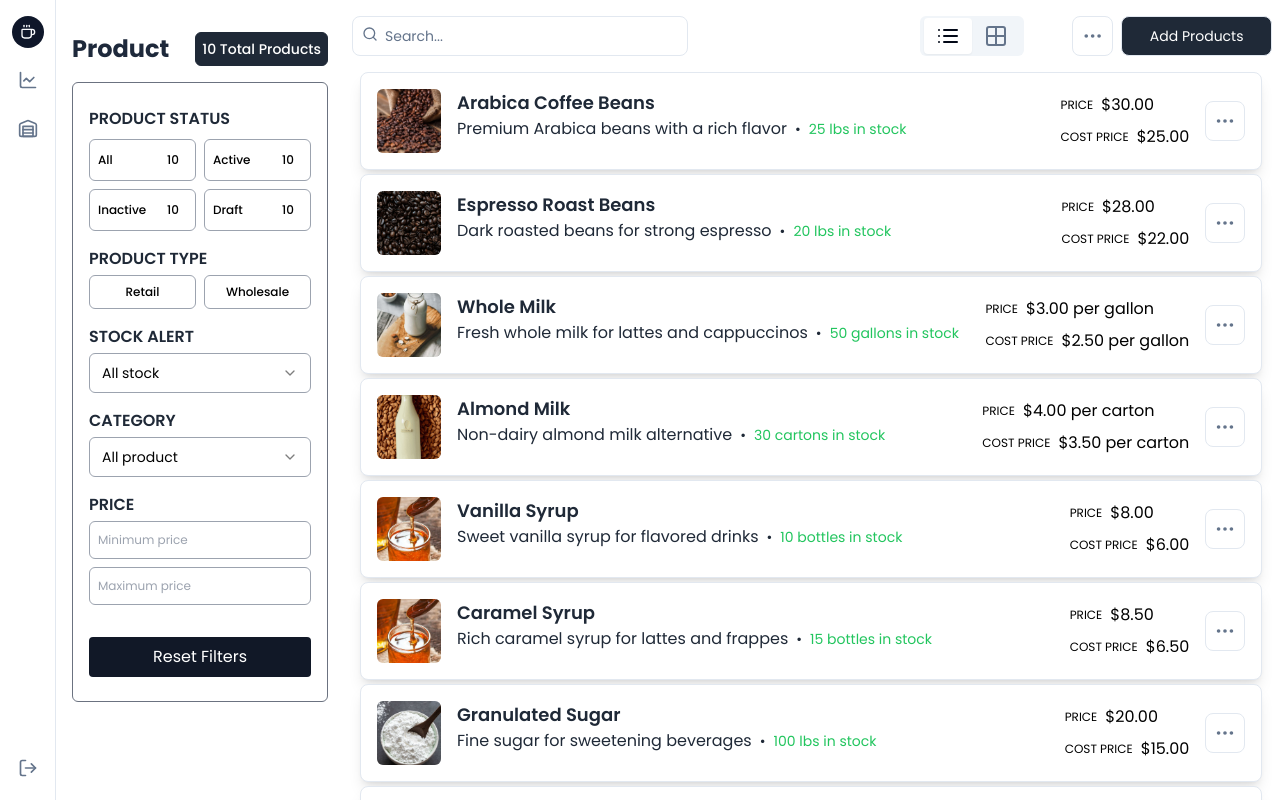
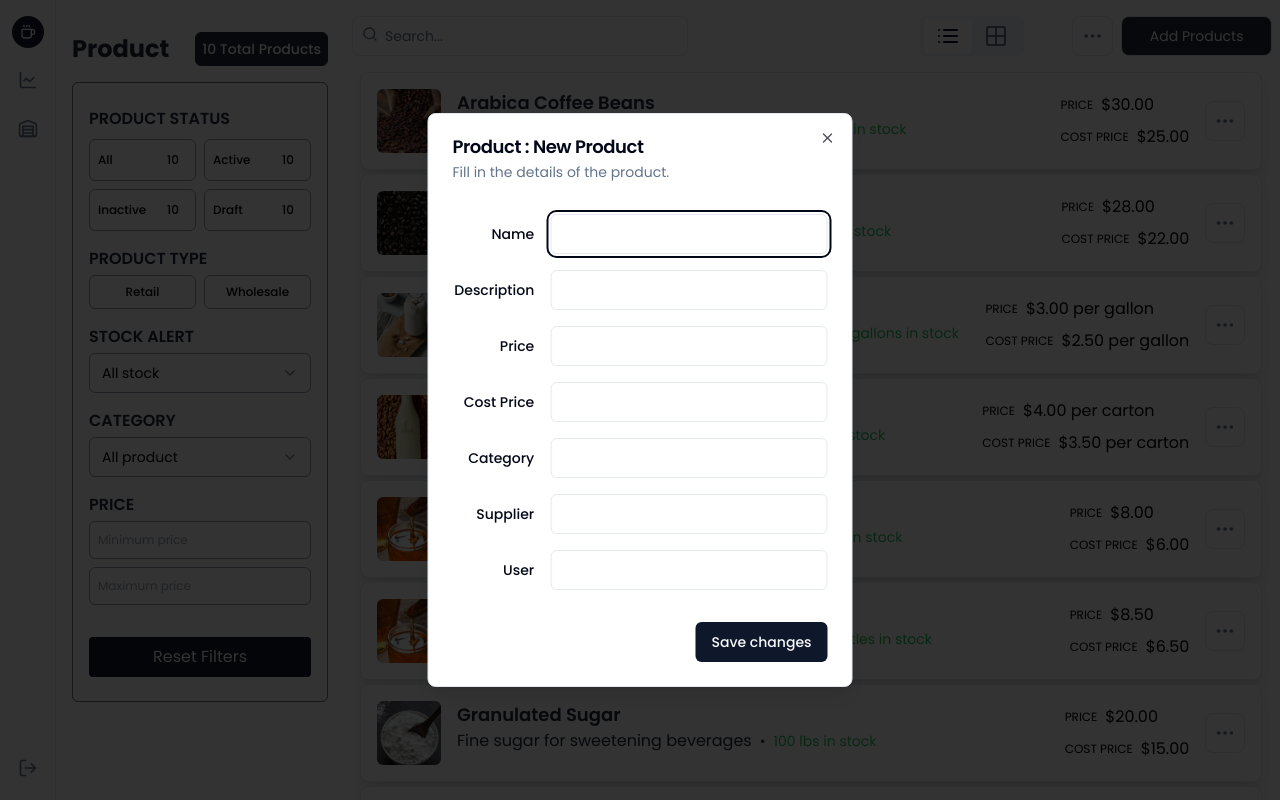
Before and after one commit to AdrianGallano/sir-wag-po, a React (Vite) app in the folder hola-cafe-management-system/: page /inventory in a window 1280 px wide. Both pictures are taken after a click on the button "Add Products". Shown: the top 800 px of the page. Built offline with nearby package versions, Linux system fonts and the light colour scheme.

Commit message:
Add create products

```diff
--- a/hola-cafe-management-system/src/components/inventory/inventory-header/header-crud.tsx
+++ b/hola-cafe-management-system/src/components/inventory/inventory-header/header-crud.tsx
@@ -1,14 +1,28 @@
-import { Ellipsis } from 'lucide-react'
+import React from 'react';
+import { Ellipsis } from 'lucide-react';
+import { Product } from '../models/products-interface';
 
-const HeaderCrud = () => {
+interface HeaderCrudProps {
+  onOpenPopup: (popup: 'open' | 'close', product: Product) => void;
+}
+
+const HeaderCrud = ({ onOpenPopup }: HeaderCrudProps) => {
+  const handleAddProduct = () => {
+    onOpenPopup('open', {} as Product);
+  };
+
   return (
     <div className='ml-8 flex flex-row space-x-2'>
-        <div className='flex flex-row w-full rounded-lg bg-background md:w-[20px] lg:w-[200px] space-x-2'>
-            <button className='border hover:bg-gray-100 hover:border-gray-100 rounded-lg bg-background p-2 h-[40px] w-[25%]'><Ellipsis className="h-full w-full text-muted-foreground" /></button>
-            <button className='border hover:bg-gray-900 hover:border-gray-100 rounded-lg bg-gray-800 text-white p-2 h-[40px] w-full text-sm  text-muted-foreground'>Add Products</button>
-        </div>
+      <div className='flex flex-row w-full rounded-lg bg-background md:w-[20px] lg:w-[200px] space-x-2'>
+        <button className='border hover:bg-gray-100 hover:border-gray-100 rounded-lg bg-background p-2 h-[40px] w-[25%]'>
+          <Ellipsis className="h-full w-full text-muted-foreground" />
+        </button>
+        <button onClick={handleAddProduct} className='border hover:bg-gray-900 hover:border-gray-100 rounded-lg bg-gray-800 text-white p-2 h-[40px] w-full text-sm text-muted-foreground'>
+          Add Products
+        </button>
+      </div>
     </div>
-  )
+  );
 }
 
-export default HeaderCrud
+export default HeaderCrud;
--- a/hola-cafe-management-system/src/components/inventory/inventory-header/header-wrapper.tsx
+++ b/hola-cafe-management-system/src/components/inventory/inventory-header/header-wrapper.tsx
@@ -3,22 +3,44 @@ import { Grid2X2, List } from 'lucide-react';
 import SearchInput from '@/components/search';
 import { Tabs, TabsList, TabsTrigger } from "@/components/ui/tabs";
 import HeaderCrud from './header-crud';
+import CreateProducts from '../popup/CreateProducts';
+import dataFetch from '@/services/data-service';
+import { Product } from '../models/products-interface';
 
 interface HeaderWrapperProps {
   onLayoutChange: (layout: string) => void;
 }
 
 const HeaderWrapper: React.FC<HeaderWrapperProps> = ({ onLayoutChange }) => {
+  const [isPopupOpen, setIsPopupOpen] = React.useState<boolean>(false);
+
+  const handlePopup = (selectedPopup: "open" | "close") => {
+    setIsPopupOpen(selectedPopup === "open");
+  };
+
+  // Function to handle Create product
+  const handleProductSubmit = async (productData: Product) => {
+    try {
+        const endpoint = '/api/products/';
+        const token = localStorage.getItem('token') || undefined;
+
+        const response = await dataFetch(endpoint, 'POST', productData, token); // Include token in the request
+        console.log('Product saved:', response);
+        setIsPopupOpen(false);
+    } catch (error) { // Error handling
+        console.error("Error saving product:", error);
+        console.log('Product not saved:', productData);
+    }
+};
+
   return (
     <div className='flex items-center space-x-4 w-full mb-4 pl-2 pr-2'>
-      {/* Search input */}
       <div className="relative flex-grow">
         <SearchInput />
       </div>
 
-      {/* Tabs for layout selection */}
       <Tabs defaultValue="horizontal" className="w-auto" onValueChange={onLayoutChange}>
-        <TabsList >
+        <TabsList>
           <TabsTrigger value="horizontal">
             <List />
           </TabsTrigger>
@@ -28,10 +50,16 @@ const HeaderWrapper: React.FC<HeaderWrapperProps> = ({ onLayoutChange }) => {
         </TabsList>
       </Tabs>
 
-      {/* Header CRUD actions */}
       <div className="ml-4">
-        <HeaderCrud />
+        <HeaderCrud onOpenPopup={() => handlePopup('open')} />
       </div>
+
+      {isPopupOpen && (
+        <CreateProducts
+          onClose={() => handlePopup('close')}
+          onSubmit={handleProductSubmit}
+        />
+      )}
     </div>
   );
 };
--- a/hola-cafe-management-system/src/components/inventory/models/products-interface.ts
+++ b/hola-cafe-management-system/src/components/inventory/models/products-interface.ts
@@ -2,7 +2,11 @@ export interface Product {
   product_image: string;
   name: string;
   description: string;
+  category: string;
+  supplier: string;
   quantity: string;
   price: string;
   cost_price: string;
+  user: string;
+  id: string;
 }
--- /dev/null
+++ b/hola-cafe-management-system/src/components/inventory/popup/CreateProducts.tsx
@@ -0,0 +1,94 @@
+import React, { useState } from 'react';
+import { Button } from '@/components/ui/button';
+import {
+  Dialog,
+  DialogContent,
+  DialogDescription,
+  DialogFooter,
+  DialogHeader,
+  DialogTitle,
+} from '@/components/ui/dialog';
+import { Input } from '@/components/ui/input';
+import { Label } from '@/components/ui/label';
+import { Product } from '../models/products-interface';
+
+interface CreateProductsProps {
+  product?: Product;
+  onClose: () => void;
+  onSubmit: (data: any) => void; // Callback for submitting the product data
+}
+
+const CreateProducts: React.FC<CreateProductsProps> = ({ product, onClose, onSubmit }) => {
+  const [name, setName] = useState(product?.name || '');
+  const [description, setDescription] = useState(product?.description || '');
+  const [price, setPrice] = useState(product?.price || '');
+  const [costPrice, setCostPrice] = useState(product?.cost_price || '');
+  const [category, setCategory] = useState(product?.category || '');
+  const [supplier, setSupplier] = useState(product?.supplier || '');
+  const [user, setUser] = useState(product?.user || '');
+
+  const handleSubmit = () => {
+    const newProduct = {
+      name,
+      description,
+      price,
+      cost_price: costPrice,
+      category,
+      supplier,
+      user,
+    };
+
+    onSubmit(newProduct); // Call the submit handler passed from the parent
+    onClose(); // Close the dialog
+  };
+
+  return (
+    <Dialog open={true} onOpenChange={onClose}>
+      <DialogContent className="sm:max-w-[425px]">
+        <DialogHeader>
+          <DialogTitle>Product : {product ? product.name : 'New Product'}</DialogTitle>
+          <DialogDescription>
+            Fill in the details of the product.
+          </DialogDescription>
+        </DialogHeader>
+
+        <div className="grid gap-4 py-4">
+          <div className="grid grid-cols-4 items-center gap-4">
+            <Label htmlFor="name" className="text-right">Name</Label>
+            <Input id="name" value={name} onChange={(e) => setName(e.target.value)} className="col-span-3" />
+          </div>
+          <div className="grid grid-cols-4 items-center gap-4">
+            <Label htmlFor="description" className="text-right">Description</Label>
+            <Input id="description" value={description} onChange={(e) => setDescription(e.target.value)} className="col-span-3" />
+          </div>
+          <div className="grid grid-cols-4 items-center gap-4">
+            <Label htmlFor="price" className="text-right">Price</Label>
+            <Input id="price" value={price} onChange={(e) => setPrice(e.target.value)} className="col-span-3" />
+          </div>
+          <div className="grid grid-cols-4 items-center gap-4">
+            <Label htmlFor="cost_price" className="text-right">Cost Price</Label>
+            <Input id="cost_price" value={costPrice} onChange={(e) => setCostPrice(e.target.value)} className="col-span-3" />
+          </div>
+          <div className="grid grid-cols-4 items-center gap-4">
+            <Label htmlFor="category" className="text-right">Category</Label>
+            <Input id="category" value={category} onChange={(e) => setCategory(e.target.value)} className="col-span-3" />
+          </div>
+          <div className="grid grid-cols-4 items-center gap-4">
+            <Label htmlFor="supplier" className="text-right">Supplier</Label>
+            <Input id="supplier" value={supplier} onChange={(e) => setSupplier(e.target.value)} className="col-span-3" />
+          </div>
+          <div className="grid grid-cols-4 items-center gap-4">
+            <Label htmlFor="user" className="text-right">User</Label>
+            <Input id="user" value={user} onChange={(e) => setUser(e.target.value)} className="col-span-3" />
+          </div>
+        </div>
+
+        <DialogFooter>
+          <Button onClick={handleSubmit} type="button">Save changes</Button>
+        </DialogFooter>
+      </DialogContent>
+    </Dialog>
+  );
+};
+
+export default CreateProducts;
--- a/hola-cafe-management-system/src/pages/login.tsx
+++ b/hola-cafe-management-system/src/pages/login.tsx
@@ -1,8 +1,42 @@
+import React, { useState } from 'react';
 import { Button } from "@/components/ui/button";
 import { Input } from "@/components/ui/input";
 import { Label } from "recharts";
+import dataFetch from '@/services/data-service';
+import { useNavigate } from 'react-router-dom'; // Import useNavigate
 
 const Login = () => {
+  const [username, setUsername] = useState<string>('');
+  const [password, setPassword] = useState<string>('');
+  const [error, setError] = useState<string | null>(null);
+  const navigate = useNavigate(); // Initialize useNavigate
+
+  const handleLogin = async (e: React.FormEvent) => {
+    e.preventDefault();
+    setError(null); // Reset any previous error
+
+    const payload = {
+      username,
+      password,
+    };
+
+    try {
+      const response = await dataFetch('/api/auth/jwt/create/', 'POST', payload);
+      console.log('Login successful:', response);
+
+      const token = response.access;
+
+      localStorage.setItem('token', token);
+      console.log('Token saved:', token);
+
+      // Redirect to the analytics page after successful login
+      navigate('/analytics');
+    } catch (err) {
+      console.error("Error during login:", err);
+      setError('Login failed. Please check your username and password.');
+    }
+  };
+
   return (
     <div className="w-full lg:grid lg:min-h-[600px] lg:grid-cols-2 xl:min-h-[800px]">
       <div className="flex items-center justify-center py-12">
@@ -13,13 +47,17 @@ const Login = () => {
               Enter your email below to login to your account
             </p>
           </div>
+          {error && <div className="text-red-500 text-center">{error}</div>} {/* Error message */}
+          <form onSubmit={handleLogin}>
             <div className="grid gap-4">
               <div className="grid gap-2">
-              <Label>Email</Label>
+                <Label>Username</Label>
                 <Input
-                id="email"
-                type="email"
+                  id="username"
+                  type="text"
                   placeholder="m@example.com"
+                  value={username}
+                  onChange={(e) => setUsername(e.target.value)}
                   required
                 />
               </div>
@@ -33,7 +71,13 @@ const Login = () => {
                     Forgot your password?
                   </a>
                 </div>
-              <Input id="password" type="password" required />
+                <Input
+                  id="password"
+                  type="password"
+                  value={password}
+                  onChange={(e) => setPassword(e.target.value)}
+                  required
+                />
               </div>
               <Button type="submit" className="w-full">
                 Login
@@ -42,6 +86,7 @@ const Login = () => {
                 Login with Google
               </Button>
             </div>
+          </form>
           <div className="mt-4 text-center text-sm">
             Don&apos;t have an account?{" "}
             <a href="#" className="underline">
--- a/hola-cafe-management-system/src/services/data-service.tsx
+++ b/hola-cafe-management-system/src/services/data-service.tsx
@@ -1,22 +1,33 @@
-import axios from "axios"
-
-const headers = {
-    "Content-Type": "application/json",
-}
+import axios from "axios";
 
 const api = axios.create({
     baseURL: "http://127.0.0.1:8000/",
-})
+});
 
-export default async function dataFetch(endpoint: string, method: string = "GET", data: object | null = null, config: object = {}) {
+const getHeaders = (token?: string) => {
+    const headers: { [key: string]: string } = {
+        "Content-Type": "application/json",
+    };
 
+    if (token) {
+        headers["Authorization"] = `Bearer ${token}`;
+    }
+
+    return headers;
+};
+
+export default async function dataFetch(
+    endpoint: string,
+    method: string = "GET",
+    data: object | null = null,
+    token?: string
+) {
     try {
         const response = await api.request({
             url: endpoint,
             method,
             data,
-            headers: headers,
-            ...config,
+            headers: getHeaders(token),
         });
         return response.data;
     } catch (error: unknown) {
```
Also changed, not shown: hola-cafe-management-system/src/models/product.d.ts (+10 -1 lines). Lines whose indentation alone changed are shown as unchanged.
